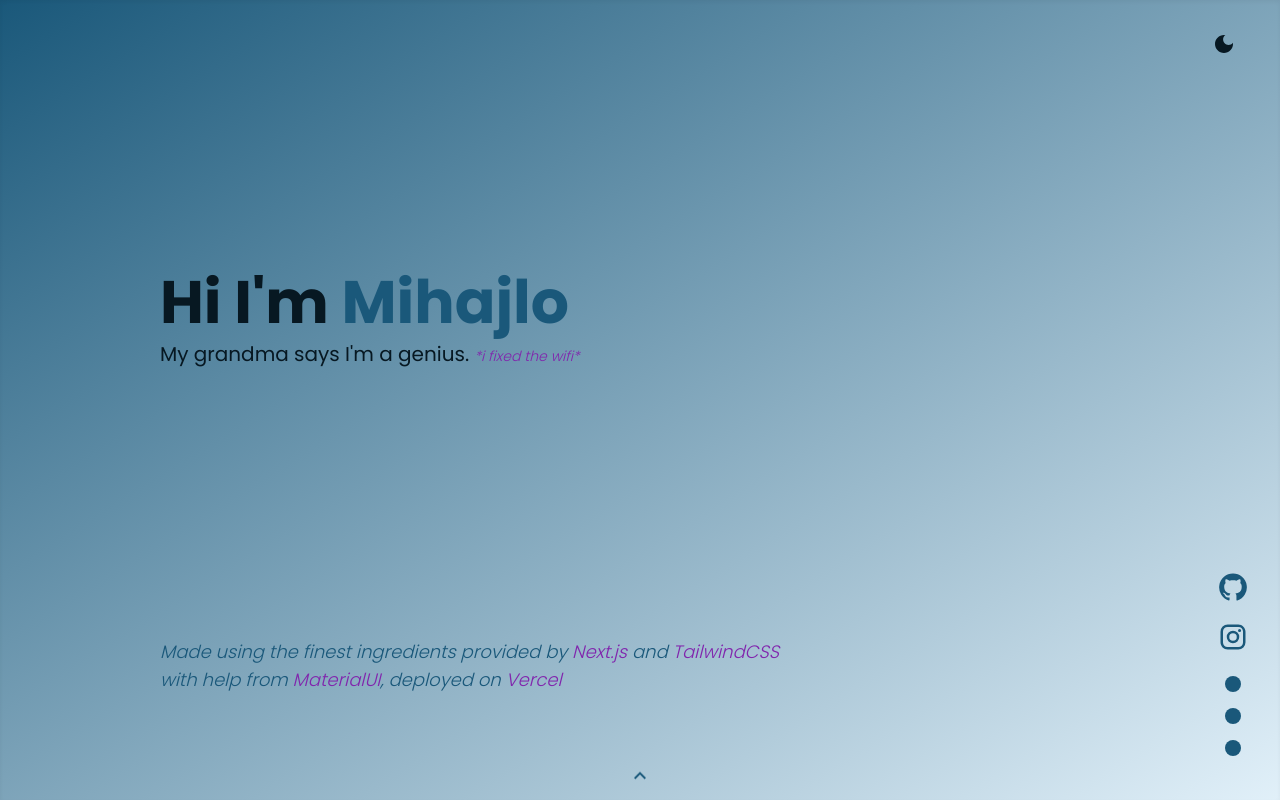
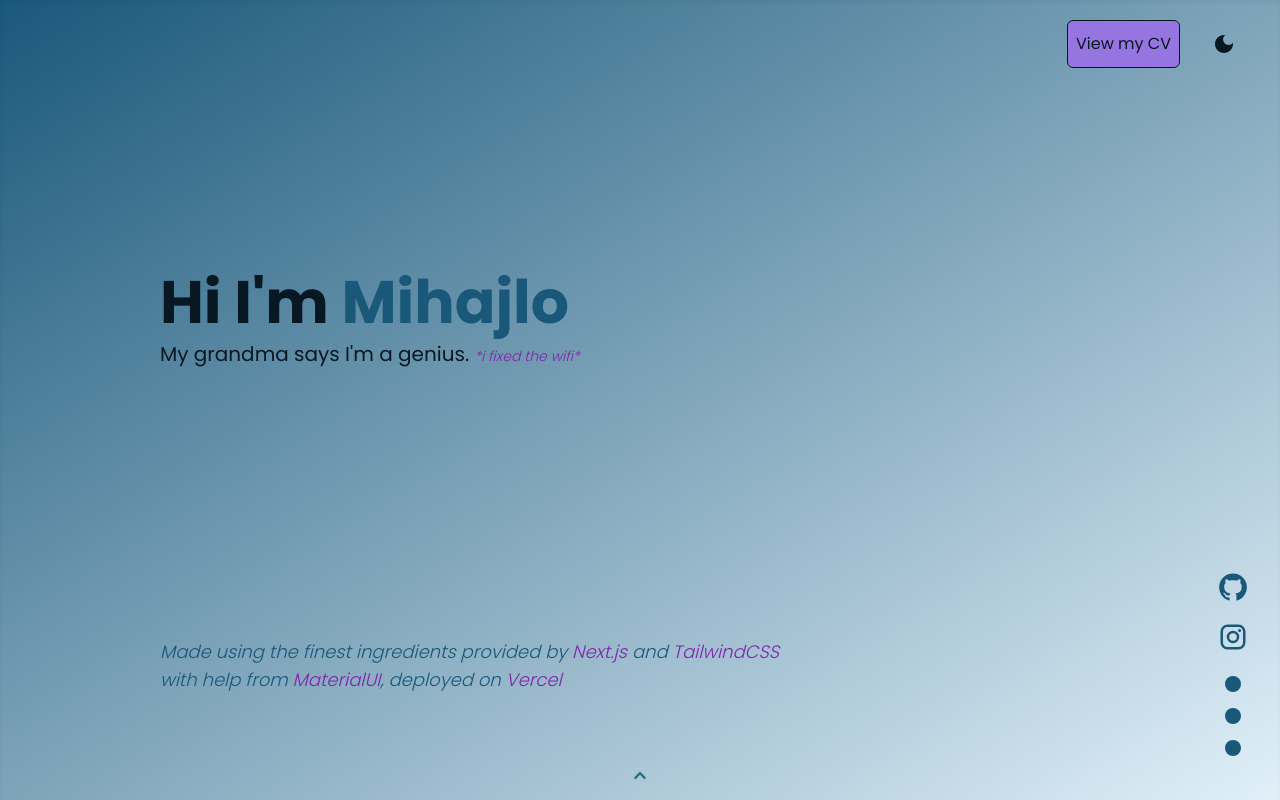
Before and after one commit to Zamfiro/personal-portfolio, a Next.js app: page / in a window 1280 px wide. Shown: the top 800 px of the page. Built offline with nearby package versions, Linux system fonts and the light colour scheme.

Commit message:
Added a "View my CV" button

```diff
--- a/app/page.js
+++ b/app/page.js
@@ -60,7 +60,8 @@ export default function Home() {
         about="Hello"
         className="z-10 bg-fixed px-8 h-screen flex flex-col bg-gradient-from-tl shadow-inner from-primary to-background bg-gradient-to-br"
       >
-        <div className="flex justify-end mt-5 fadeInUp-animation">
+        <div className="flex justify-end gap-5 mt-5 fadeInUp-animation">
+          <a href='/mihajloNikolicCV.pdf' target='_blank' rel='noopener noreferrer' className=" flex border border-text justify-center items-center rounded-md  text-text bg-secondary hover:scale-105 p-2 align-middle sm:transition-transform duration-500">View my CV</a>
           <ThemeToggle />
         </div>
         <div className="fadeInUp-animation sm:px-32 text-text flex flex-col justify-center h-screen w-fill items-start">
```
Also changed, not shown: 1 other file (tests, documents, lock files or other folders).
